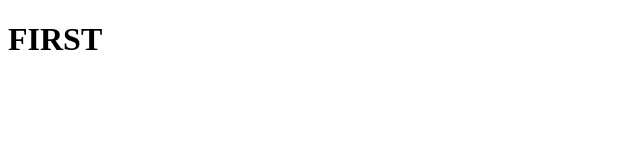
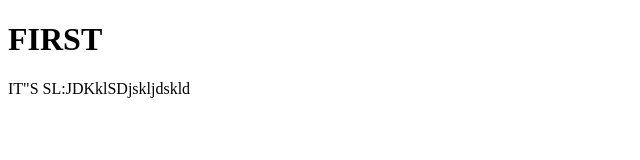
Before and after one commit to qqghst/ct, a plain HTML site: page index.html in a window 1280 px wide. Shown: the whole page, without its empty margins (0-640 px from the left). Drawn offline with Linux system fonts and the light colour scheme.

Commit message:
last try

```diff
--- a/index.html
+++ b/index.html
@@ -8,5 +8,8 @@
 </head>
 <body>
     <h1>FIRST</h1>
+    <div>
+        <p>IT"S SL:JDKklSDjskljdskld</p>
+    </div>
 </body>
 </html>
```
